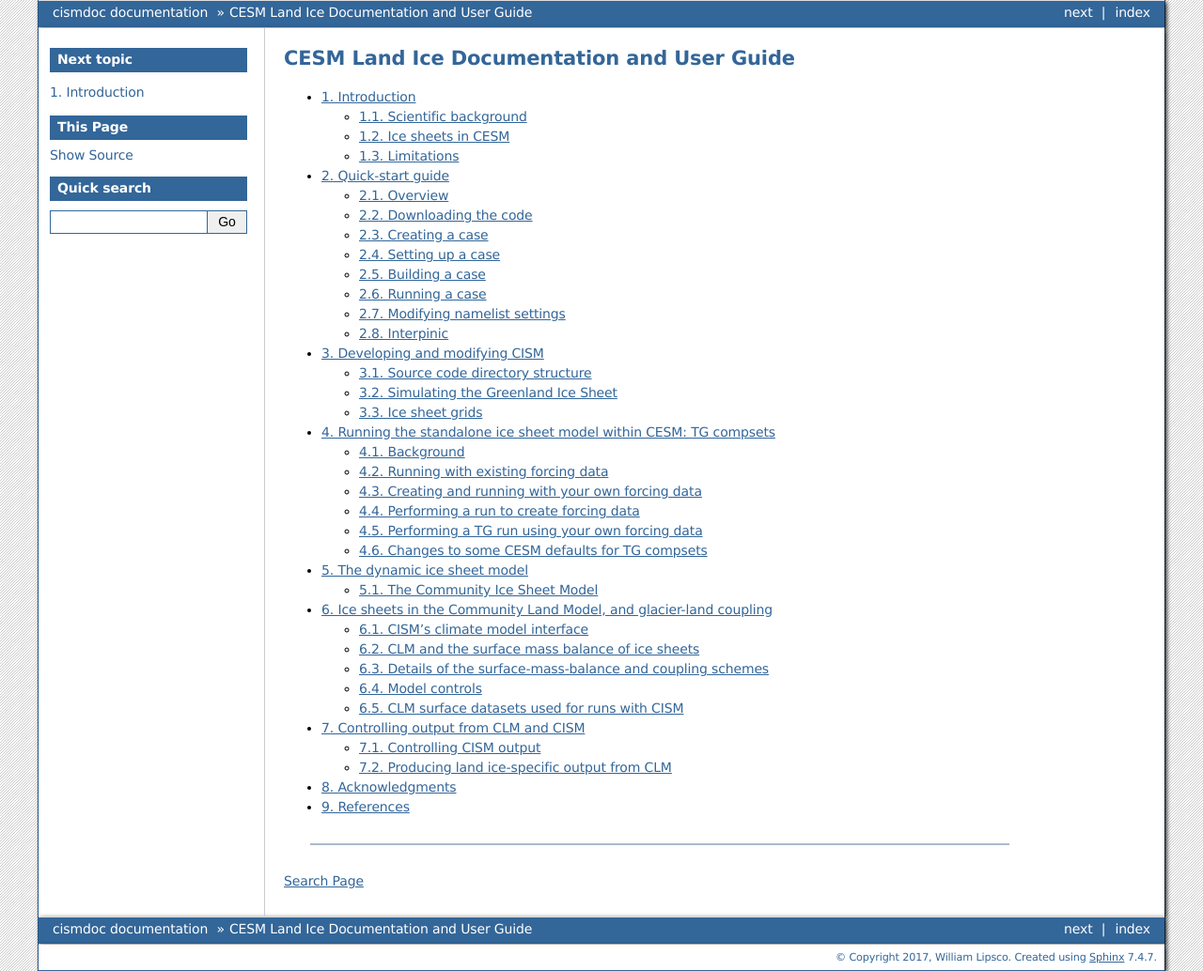
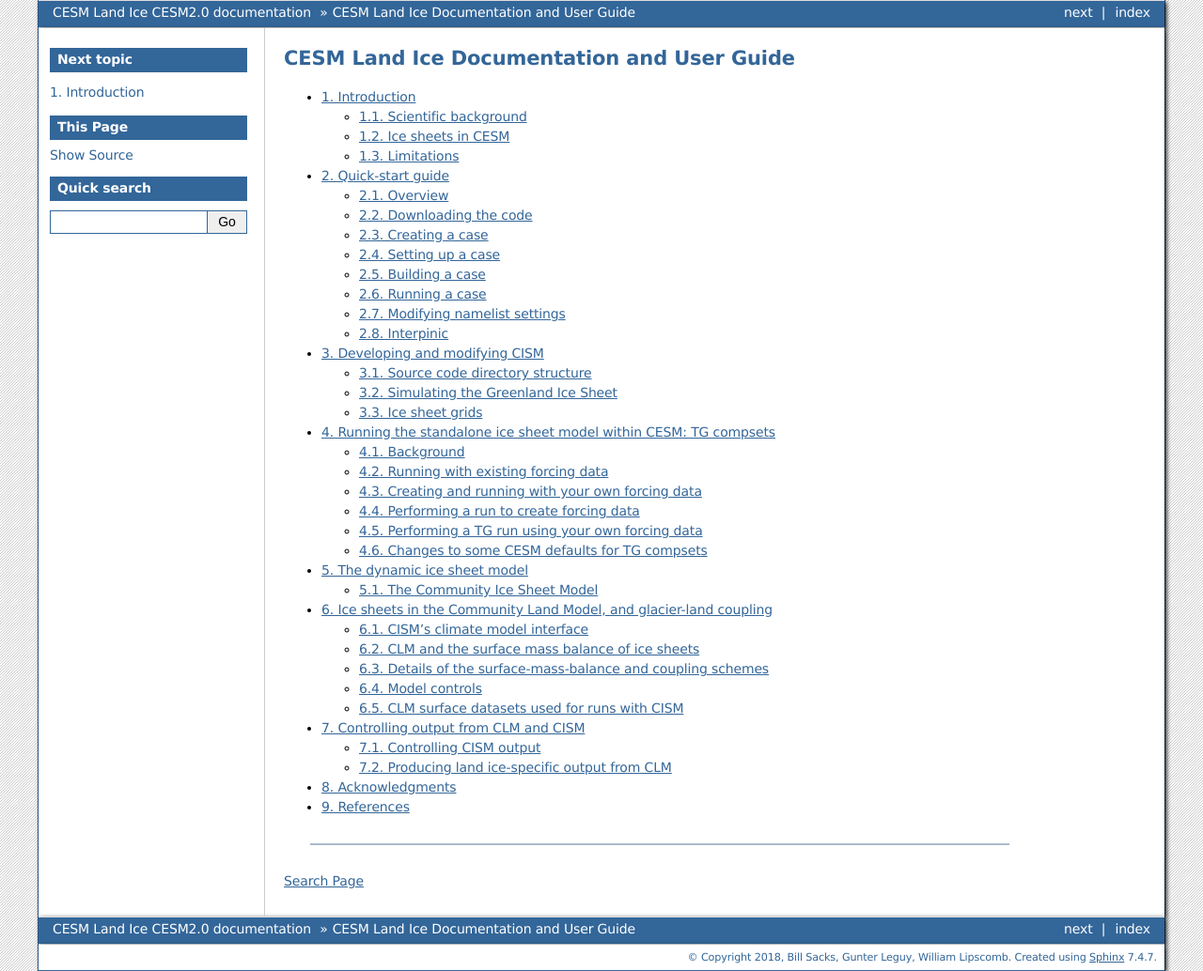
Before and after one commit to ESCOMP/CISM-wrapper, a Sphinx documentation site: the page built from doc/source/index.rst, in a window 1280 px wide. Shown: the whole page at 94% size. Built offline with Sphinx 7.4.7, drawn with Linux system fonts in a browser that asks for light colours.

Commit message:
Fix metadata in conf.py

```diff
--- a/doc/source/conf.py
+++ b/doc/source/conf.py
@@ -51,18 +51,18 @@
 master_doc = 'index'
 
 # General information about the project.
-project = u'cismdoc'
-copyright = u'2017, William Lipsco'
-author = u'William Lipsco'
+project = u'CESM Land Ice'
+copyright = u'2018, Bill Sacks, Gunter Leguy, William Lipscomb'
+author = u'Bill Sacks, Gunter Leguy, William Lipscomb'
 
 # The version info for the project you're documenting, acts as replacement for
 # |version| and |release|, also used in various other places throughout the
 # built documents.
 #
 # The short X.Y version.
-version = u''
+version = u'CESM2.0'
 # The full version, including alpha/beta/rc tags.
-release = u''
+release = u'CESM2.0'
 
 # The language for content autogenerated by Sphinx. Refer to documentation
 # for a list of supported languages.
@@ -105,7 +105,7 @@
 # -- Options for HTMLHelp output ------------------------------------------
 
 # Output file base name for HTML help builder.
-htmlhelp_basename = 'cismdocdoc'
+htmlhelp_basename = 'cism_in_cesm_doc'
 
 
 # -- Options for LaTeX output ---------------------------------------------
@@ -132,8 +132,8 @@
 # (source start file, target name, title,
 #  author, documentclass [howto, manual, or own class]).
 latex_documents = [
-    (master_doc, 'cismdoc.tex', u'cismdoc Documentation',
-     u'William Lipsco', 'manual'),
+    (master_doc, 'cismdoc.tex', u'CESM Land Ice Documentation',
+     u'Bill Sacks, Gunter Leguy, William Lipscomb', 'manual'),
 ]
 
 
@@ -142,7 +142,7 @@
 # One entry per manual page. List of tuples
 # (source start file, name, description, authors, manual section).
 man_pages = [
-    (master_doc, 'cismdoc', u'cismdoc Documentation',
+    (master_doc, 'cismdoc', u'CESM Land Ice Documentation',
      [author], 1)
 ]
 
```
